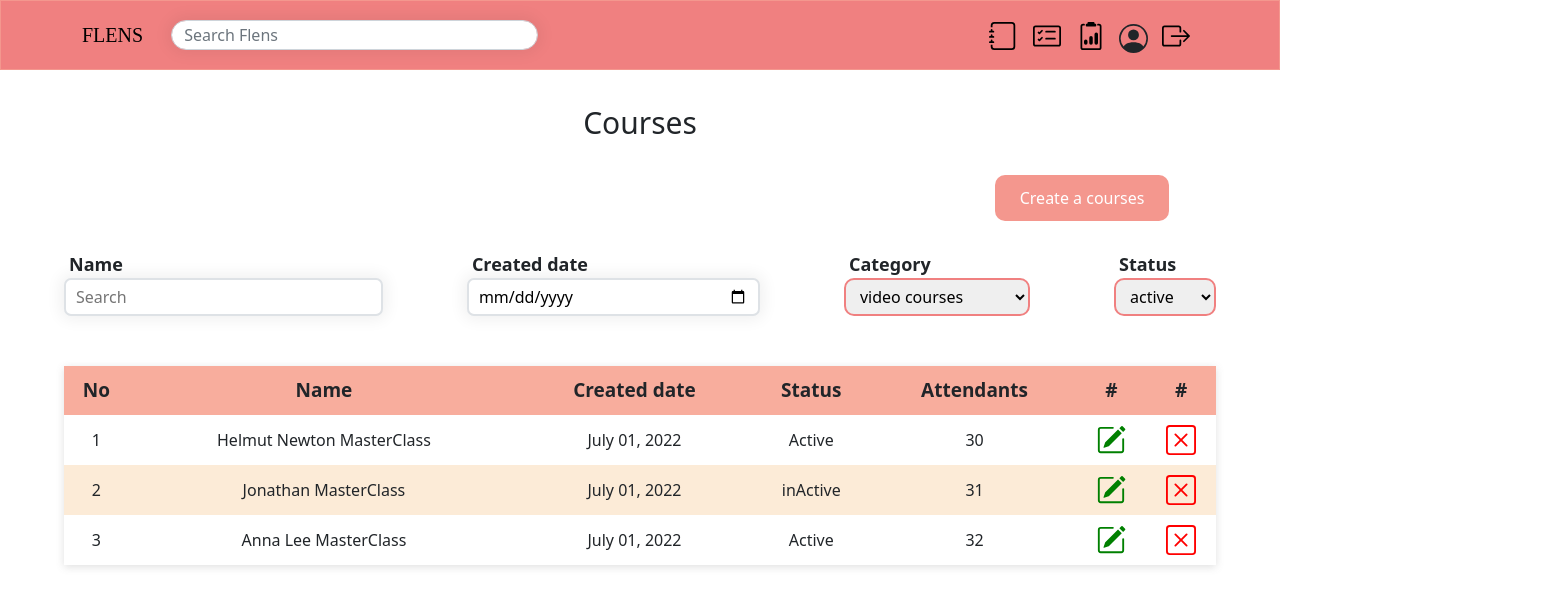
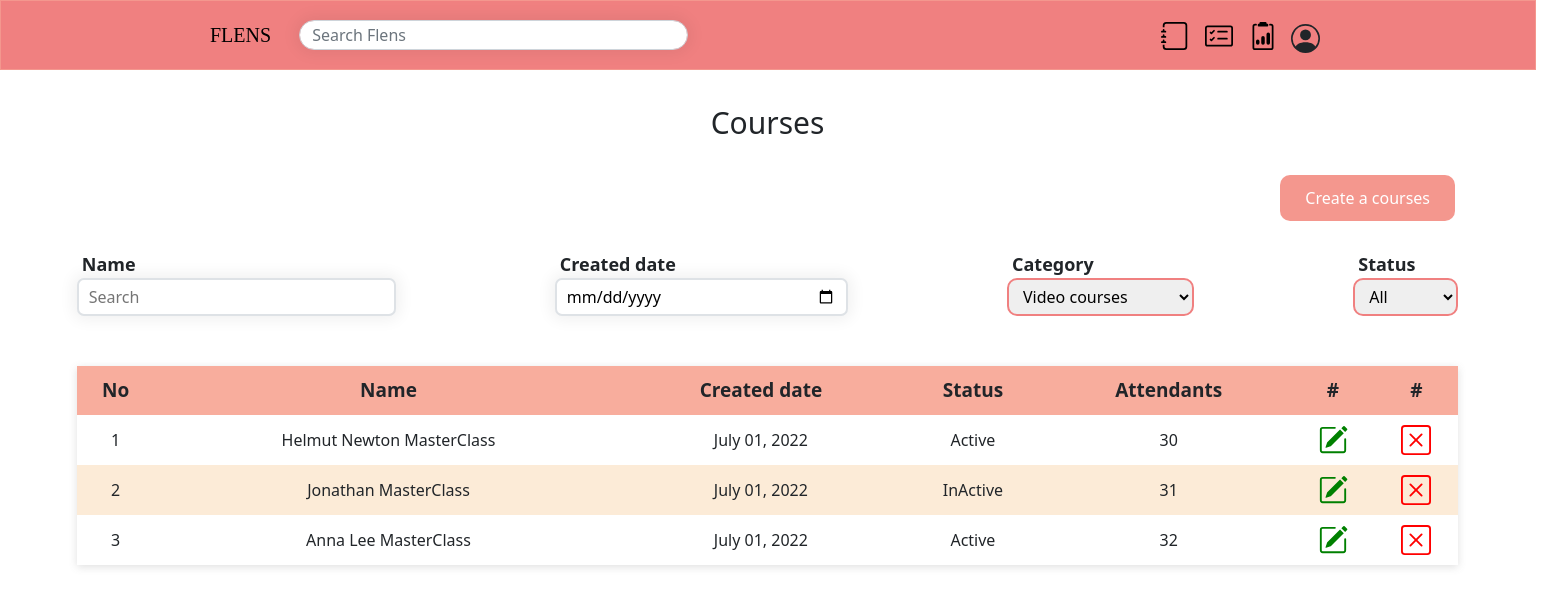
Before and after one commit to HUNG-rushb/Flens, a React (Create React App) app: page /courses in a window 1280 px wide. Shown: the top 606 px of the page, 1567 px wide, since content can reach past the window. Built offline with nearby package versions, Linux system fonts and the light colour scheme; sample sign-in values are in the browser's storage.

Commit message:
move log out outside to profile popover dropdown

```diff
--- a/src/components/NavBar/LogOutButton.jsx
+++ b/src/components/NavBar/LogOutButton.jsx
@@ -1,13 +1,12 @@
 import { useAuthDispatch } from '../../context/AuthContext';
 import { logout } from '../../context/actions/AuthActions';
-import React from 'react';
 import { Nav } from 'react-bootstrap';
 import { BoxArrowRight } from 'react-bootstrap-icons';
-import { useNavigate } from 'react-router-dom';
+// import { useNavigate } from 'react-router-dom';
 
 const LogOutButton = () => {
   const dispatch = useAuthDispatch();
-  const navigate = useNavigate();
+  // const navigate = useNavigate();
 
   const handleLogout = () => {
     logout(dispatch);
@@ -16,7 +15,8 @@ const LogOutButton = () => {
 
   return (
     <Nav.Link onClick={() => handleLogout()}>
-      <BoxArrowRight size={28} />
+      <BoxArrowRight size={25} />
+      Log Out
     </Nav.Link>
   );
 };
--- a/src/components/NavBar/NavBar.css
+++ b/src/components/NavBar/NavBar.css
@@ -3,7 +3,7 @@
   margin: 0;
   border: 1px solid #f4978e;
   position: fixed !important;
-  width: 100%;
+  width: 1536px;
   z-index: 9999;
   height: 70px;
 }
@@ -93,13 +93,17 @@ a.nav-link:hover{
   padding: 3px 10px;
 }
 
-.popover-avatar-content > li > a {
+.popover-avatar-content > li a, li div{
   text-decoration: none;
   font-size: 16px;
   font-weight: 500;
   opacity: 1;
 }
 
-.popover-avatar-content > li > a:hover {
+li div {
+  color: red;
+}
+
+.popover-avatar-content > li a:hover,  li div:hover {
   opacity: 0.5;
 }
--- a/src/components/NavBar/NavBar.jsx
+++ b/src/components/NavBar/NavBar.jsx
@@ -1,5 +1,6 @@
 import { useAuthState } from '../../context/AuthContext.js';
-import LogOutButton from './LogOutButton.jsx';
+import { useAuthDispatch } from '../../context/AuthContext.js';
+import { logout } from '../../context/actions/AuthActions.js';
 import './NavBar.css';
 import NavbarSearch from './NavbarSearch.jsx';
 import { useState } from 'react';
@@ -24,6 +25,12 @@ const NavBar = () => {
   const role =
     user === null ? 'noneUser' : user.user === 'hung' ? 'client' : 'manager';
 
+  const dispatch = useAuthDispatch();
+  const handleLogout = () => {
+    logout(dispatch);
+    // navigate('/');
+  };
+
   return (
     <Navbar expand="md">
       <Container className="navbar-items">
@@ -44,7 +51,7 @@ const NavBar = () => {
                 Explore
               </Nav.Link>
               <Nav.Link as={Link} to="/register">
-                Register
+                Sign up
               </Nav.Link>
               <Nav.Link as={Link} to="/login">
                 Sign in
@@ -92,12 +99,16 @@ const NavBar = () => {
                               <li>
                                 <a href="/aboutUs">About us</a>
                               </li>
+                              <li>
+                                <div onClick={() => handleLogout()}>
+                                  Log out
+                                </div>
+                              </li>
                             </ul>
                           ) : null}
                         </div>
                       </div>
                     </Nav.Item>
-                    <LogOutButton />
                   </Nav>
                 </>
               ) : (
@@ -137,12 +148,16 @@ const NavBar = () => {
                               <li>
                                 <a href="/aboutUs">About Us</a>
                               </li>
+                              <li>
+                                <div onClick={() => handleLogout()}>
+                                  Log out
+                                </div>
+                              </li>
                             </ul>
                           ) : null}
                         </div>
                       </div>
                     </Nav.Item>
-                    <LogOutButton />
                   </Nav>
                 </>
               )}
--- a/src/index.css
+++ b/src/index.css
@@ -10,4 +10,5 @@ font-family: 'Roboto Serif', serif;
 .inside {
   position: relative;
   top: 70px;
+  width: 1535px;
 }
--- a/src/page/Courses/Courses.css
+++ b/src/page/Courses/Courses.css
@@ -8,9 +8,8 @@
 
 .create-courses-btn {
     display: flex;
-    justify-content: space-around;
-    width: 100%;
-    margin-bottom: 20px;
+    align-self: end;
+    margin: 0 80px 20px 0;
 }
 
 .courses-title {
--- a/src/page/Courses/Courses.jsx
+++ b/src/page/Courses/Courses.jsx
@@ -5,20 +5,41 @@ import SelectCustom from '../../components/Select/SelectCustom';
 import Page from '../../components/utils/Page.js';
 import './Courses.css';
 import TableCoursesDate from './TableCoursesData.jsx';
-import React, { Suspense, useState } from 'react';
+import React, { Suspense, useEffect, useState } from 'react';
 import { PencilSquare, XSquare } from 'react-bootstrap-icons';
 
 const Courses = () => {
   const category_options = [
-    { id: 1, value: 'video courses' },
-    { id: 2, value: 'interactive courses' },
-    { id: 3, value: 'workshop' },
+    { id: 1, value: 'Video courses' },
+    { id: 2, value: 'Interactive courses' },
+    { id: 3, value: 'Workshop' },
   ];
 
   const status_options = [
-    { id: 1, value: 'active' },
-    { id: 2, value: 'inactive' },
+    { id: 1, value: 'All' },
+    { id: 2, value: 'Active' },
+    { id: 3, value: 'InActive' },
   ];
+
+  const [selectedStatus, setSelectedStatus] = useState(status_options[0].value);
+
+  const handleOnChangeSelectedStatus = (event) => {
+    setSelectedStatus(event.target.value);
+  };
+
+  const filterStatusSelected = () => {
+    const filteredSelected =
+      selectedStatus === 'All'
+        ? filteredData
+        : filteredData.filter((item) => item.status === selectedStatus);
+    setFilteredData(filteredSelected);
+
+  };
+
+  useEffect(() => {
+    filterStatusSelected();
+    // eslint-disable-next-line react-hooks/exhaustive-deps
+  }, [selectedStatus]);
 
   const table_title = [
     { value: 'No' },
@@ -30,7 +51,7 @@ const Courses = () => {
     { value: '#' },
   ];
 
-  const [table_courses_data, setTable_courses_data] = useState([
+  const data = [
     {
       id: 1,
       coursesName: 'Helmut Newton MasterClass',
@@ -42,7 +63,7 @@ const Courses = () => {
       id: 2,
       coursesName: 'Jonathan MasterClass',
       createDate: 'July 01, 2022',
-      status: 'inActive',
+      status: 'InActive',
       attendants: 31,
     },
     {
@@ -52,7 +73,10 @@ const Courses = () => {
       status: 'Active',
       attendants: 32,
     },
-  ]);
+  ];
+
+  const [filteredData, setFilteredData] = useState(data);
+
 
   const [showEditModal, setShowEditModal] = useState(false);
   const [showRemoveModal, setShowRemoveModal] = useState(false);
@@ -121,8 +145,7 @@ const Courses = () => {
 
   const handleSubmitEditModal = () => {
     setEditId(tempObj.id);
-    console.log('submit', editId);
-    table_courses_data.splice(editId, 1, {
+    filteredData.splice(editId, 1, {
       id: editId,
       coursesName: editCoursesName,
       createDate: editCreatedDate,
@@ -134,8 +157,8 @@ const Courses = () => {
   };
 
   const handleSubmitRemoveModal = () => {
-    setTable_courses_data(
-      table_courses_data.filter((item) => item !== tempObj)
+    setFilteredData(
+      filteredData.filter((item) => item !== tempObj)
     );
     showEditModal ? setShowEditModal(false) : setShowRemoveModal(false);
   };
@@ -146,17 +169,11 @@ const Courses = () => {
         <div className="courses-page">
           <div className="title">Courses</div>
           <div className="create-courses-btn">
-            <div></div>
-            <div></div>
-            <div></div>
-            <div></div>
-            <div>
             <ButtonCustom
               text={'Create a courses'}
               type="default2"
               onClick={handleClickCreateCourses()}
             />
-            </div>
           </div>
           <div className="body-page">
             <div className="courses-upcontent">
@@ -177,14 +194,19 @@ const Courses = () => {
               <div>
                 <span>Status</span>
                 <div>
-                  <SelectCustom options={status_options} type="default3" />
+                  <SelectCustom
+                    options={status_options}
+                    type="default3"
+                    selected={selectedStatus}
+                    handleOnChange={handleOnChangeSelectedStatus}
+                  />
                 </div>
               </div>
             </div>
 
             <TableCoursesDate
               titles={table_title}
-              body={table_courses_data}
+              body={filteredData}
               PencilSquare={PencilSquare}
               handleClickEdit={handleClickEdit}
               XSquare={XSquare}
@@ -207,6 +229,7 @@ const Courses = () => {
                 showEditModal ? handleSubmitEditModal : handleSubmitRemoveModal
               }
               size={'md'}
+              confirmButtonMessage="Submit"
             />
           </div>
         </div>
--- a/src/page/Report/Report.jsx
+++ b/src/page/Report/Report.jsx
@@ -120,6 +120,7 @@ const Report = () => {
               }
               handleSavechanges={handleSubmitModal}
               size={'md'}
+              confirmButtonMessage="Submit"
             />
           </div>
         </div>
```
